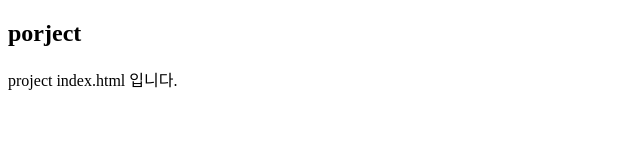
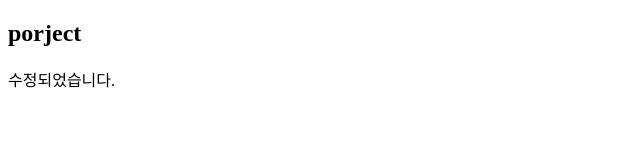
Before and after one commit to KimChanHa/project, a plain HTML site: page index.html in a window 1280 px wide. Shown: the full height of the page, 0-640 px from the left. Drawn offline with Linux system fonts and the light colour scheme.

Commit message:
index.html 수정

```diff
--- a/index.html
+++ b/index.html
@@ -7,6 +7,6 @@
 </head>
 <body>
     <h2>porject</h2>
-    <p>project index.html 입니다.</p>
+    <p>수정되었습니다.</p>
 </body>
 </html>
```
